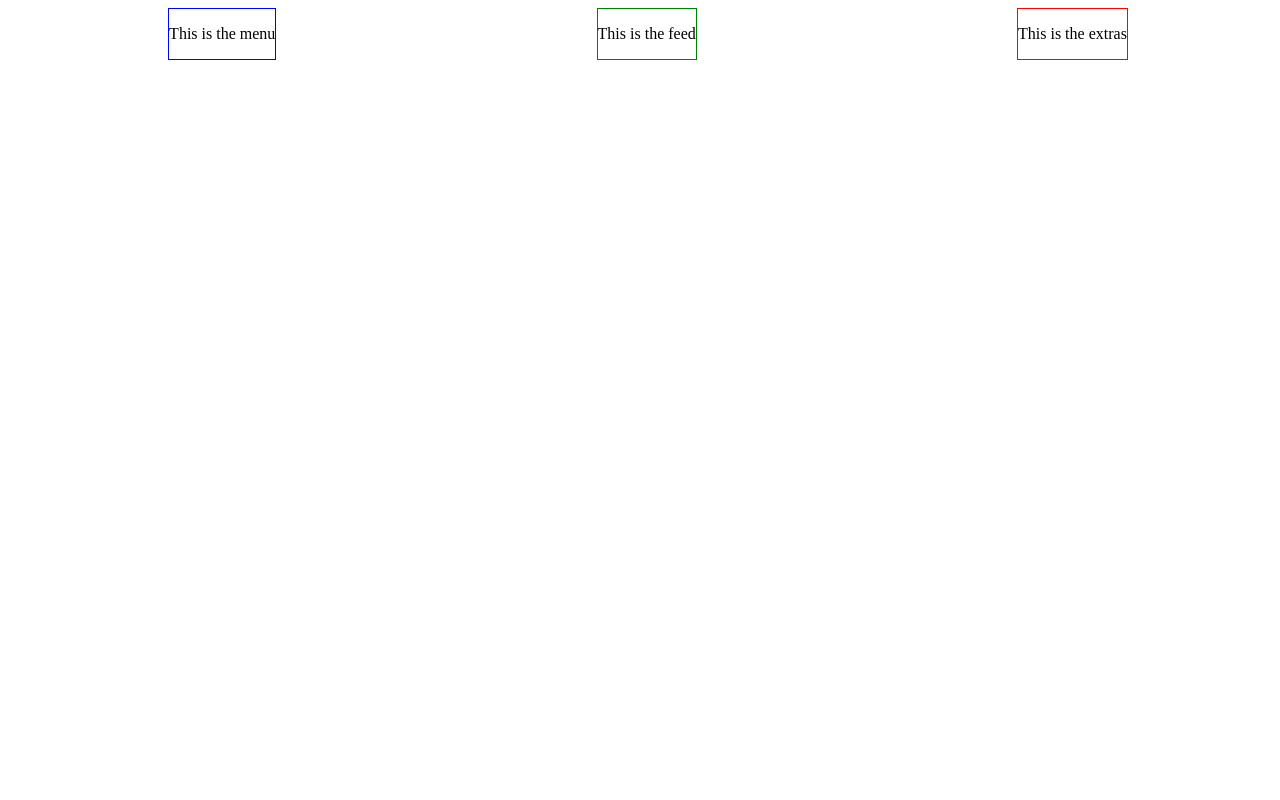
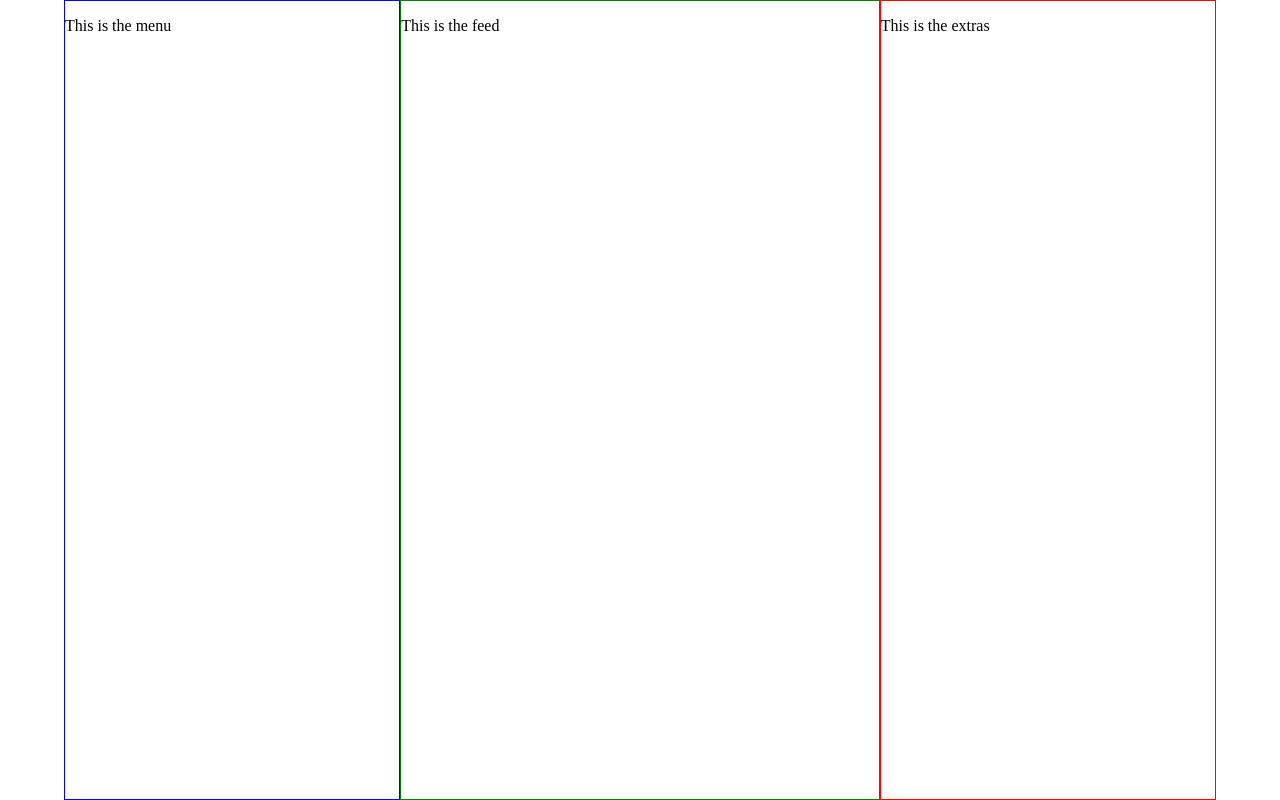
Before and after one commit to ZippyDaFish/twitter-clone, a React (Create React App) app: page / in a window 1280 px wide. Built offline with nearby package versions, Linux system fonts and the light colour scheme.

Commit message:
Add structuring to site

```diff
--- a/src/styles/App.css
+++ b/src/styles/App.css
@@ -1,5 +1,12 @@
+body {
+    margin: 0;
+    padding: 0;
+}
+
 .main-content {
-    width: 100vw;
+    width: 90vw;
+    margin-left: 5vw;
+    height: 100vh;
     display: flex;
     justify-content: space-around;
 }
--- a/src/styles/Extras.css
+++ b/src/styles/Extras.css
@@ -1,3 +1,4 @@
 .extras {
     border: red 1px solid;
+    width: 70%;
 }
--- a/src/styles/Feed.css
+++ b/src/styles/Feed.css
@@ -1,3 +1,4 @@
 .feed {
     border: green 1px solid;
+    width: 100%;
 }
--- a/src/styles/Menu.css
+++ b/src/styles/Menu.css
@@ -1,3 +1,4 @@
 .menu {
     border: blue 1px solid;
+    width: 70%;
 }
```
